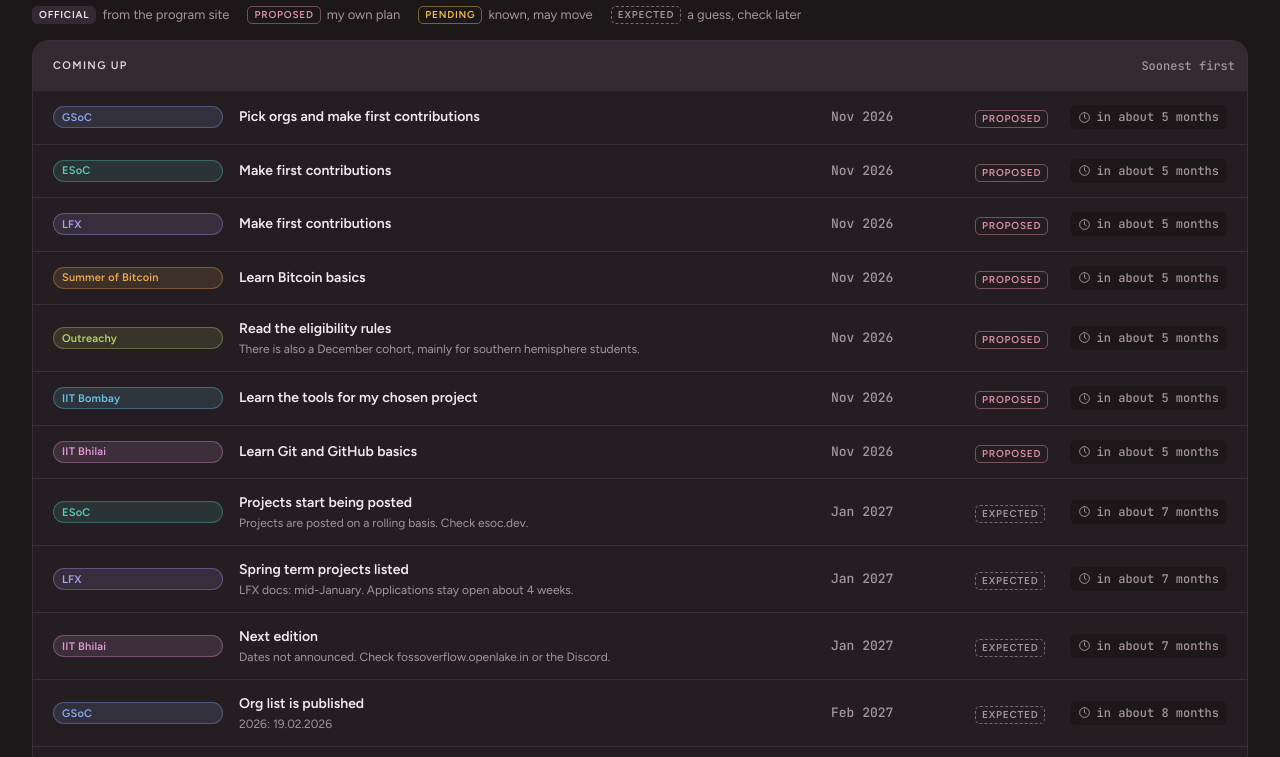
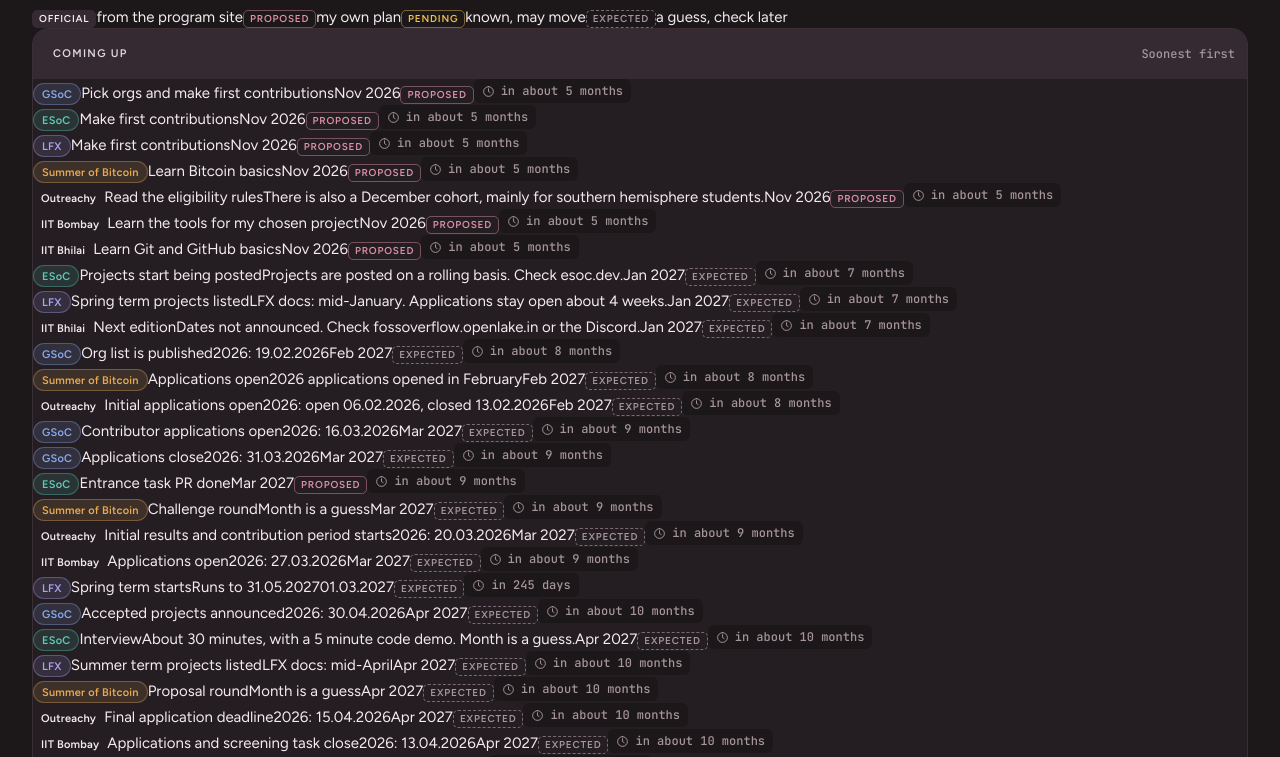
Before and after one commit to ArchieTyagi/Open-Source-2027, a plain HTML site: page deadlines.html in a window 1280 px wide. Shown: the part 211-968 px from the top of the page. Drawn offline with nearby package versions, Linux system fonts and the light colour scheme.

Commit message:
update styles and design tokens

```diff
--- a/css/app.css
+++ b/css/app.css
@@ -53,12 +53,6 @@ button.os-step:focus-visible { outline: 2px solid var(--accent); outline-offset:
 /* extra pill colours */
 .os-pill--closed { --c: var(--muted); }
 
-/* deadlines */
-.os-dl.is-past { opacity: .55; }
-.os-dl__note { display: block; margin-top: 2px; font-size: 12px; line-height: 16px; font-weight: 400; color: var(--muted); }
-.os-legend-row { display: flex; flex-wrap: wrap; gap: 8px 18px; margin-bottom: 16px; }
-.os-legend-row > span { display: inline-flex; align-items: center; gap: 6px; font-size: 13px; line-height: 18px; color: var(--muted); }
-
 /* touch screens have no hover, so keep delete buttons visible */
 @media (hover: none) {
   .os-task .os-iconbtn, .os-entry .os-iconbtn, .os-tl__del { opacity: 1; }
--- a/css/components.css
+++ b/css/components.css
@@ -310,13 +310,6 @@ a { color: inherit; }
 .os-heat__legend { display: flex; align-items: center; gap: 4px; justify-content: flex-end; margin-top: 12px; font-size: 12px; line-height: 16px; color: var(--muted); }
 .os-heat__legend .os-heat__c { display: inline-block; }
 
-/* ---------- deadlines ---------- */
-.os-dl { display: grid; grid-template-columns: 170px minmax(0, 1fr) 128px 96px 140px; gap: 16px; align-items: center; padding: 14px 20px; border-bottom: 1px solid var(--line); }
-.os-dl:last-child { border-bottom: 0; }
-.os-dl__what { font-weight: 600; font-size: 14px; line-height: 20px; }
-.os-dl__date { font: 500 13px/18px var(--font-mono); color: var(--muted); }
-.os-dl__count { justify-self: end; }
-
 /* ---------- table ---------- */
 .os-tablewrap { overflow-x: auto; }
 .os-table { width: 100%; border-collapse: collapse; font-size: 14px; line-height: 20px; }
@@ -361,8 +354,6 @@ a { color: inherit; }
   .os-org__stack { grid-area: stack; }
   .os-org__status { grid-area: status; }
   .os-org__actions { grid-area: act; }
-  .os-dl { grid-template-columns: 1fr auto; gap: 6px 12px; padding: 14px 16px; }
-  .os-dl > .os-chip { grid-column: 1 / -1; justify-self: start; }
   .os-addform { grid-template-columns: 1fr 1fr; }
   .os-addform > .os-field:nth-child(2) { grid-column: 1 / -1; }
   .os-modal__body { grid-template-columns: 1fr; }
--- a/css/tokens.css
+++ b/css/tokens.css
@@ -30,9 +30,6 @@
   --esoc: #5dcbb8;
   --lfx: #aca1f2;
   --sob: #e9aa55;
-  --outreachy: #b9d267;
-  --fossee: #6cc5ea;
-  --fossoverflow: #e39bd8;
 
   /* Heatmap shades, from nothing done to 4+ things done */
   --heat-0: #2c2429;
```
